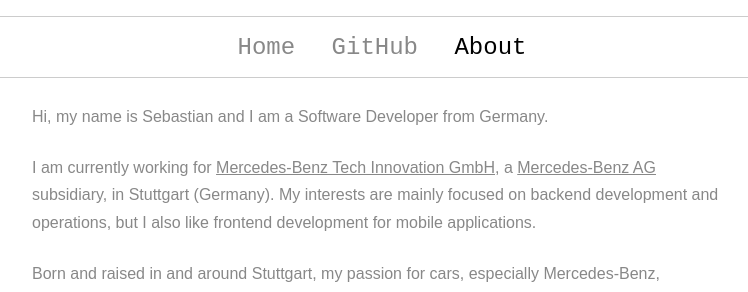
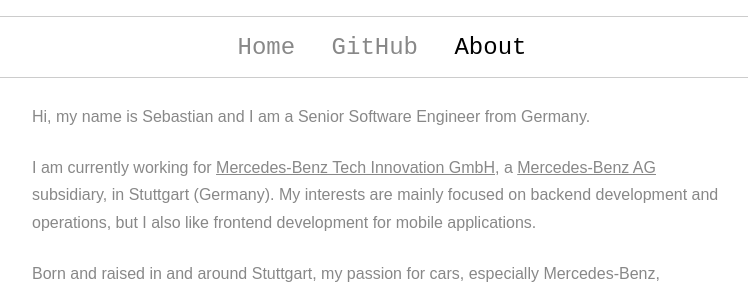
Before and after one commit to sebkunz/sebkunz.github.io, a Jekyll site: the page built from about.html, in a window 1280 px wide. Shown: the part 132-424 px from the top of the page, without its empty margins (258-1006 px from the left). Built offline with Jekyll 4.4.1, drawn with Linux system fonts in a browser that asks for light colours.

Commit message:
Update about.html

```diff
--- a/about.html
+++ b/about.html
@@ -3,7 +3,7 @@ title: Sebastian Kunz | About
 layout: basic_page
 ---
 
-<p class="about">Hi, my name is Sebastian and I am a Software Developer from Germany.</p>
+<p class="about">Hi, my name is Sebastian and I am a Senior Software Engineer from Germany.</p>
 <p class="about">I am currently working for <a href="https://www.mercedes-benz-techinnovation.com">Mercedes-Benz Tech Innovation GmbH</a>, a <a href="https://www.mercedes-benz.com">Mercedes-Benz AG</a> subsidiary, in Stuttgart (Germany).
 	My interests are mainly focused on backend development and operations, but I also like frontend development for mobile applications.</p>
 <p class="about"> Born and raised in and around Stuttgart, my passion for cars, especially Mercedes-Benz, developed early. After finishing my high school (german: Gymnasium), I started my Software Engineering studies at the University of Stuttgart.</p>
```
